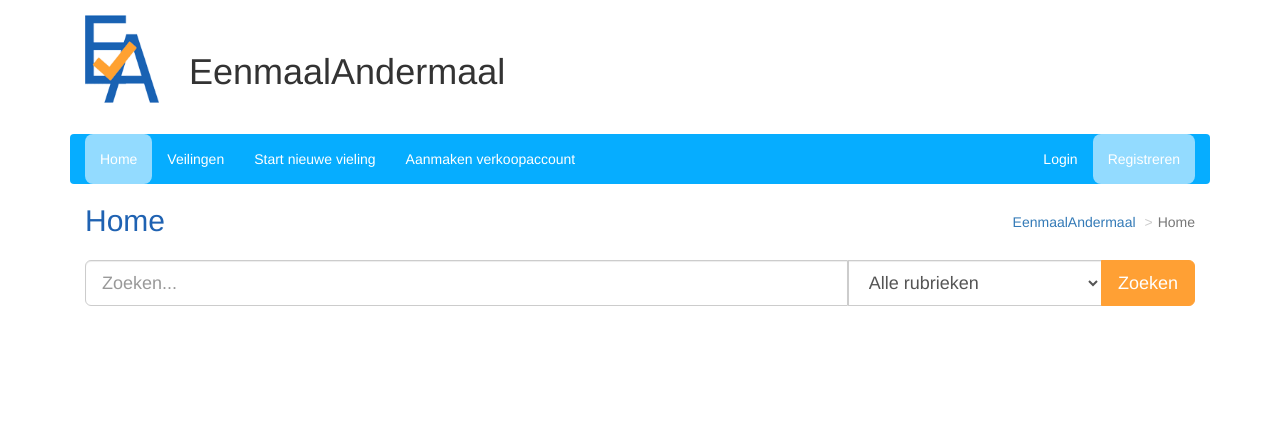
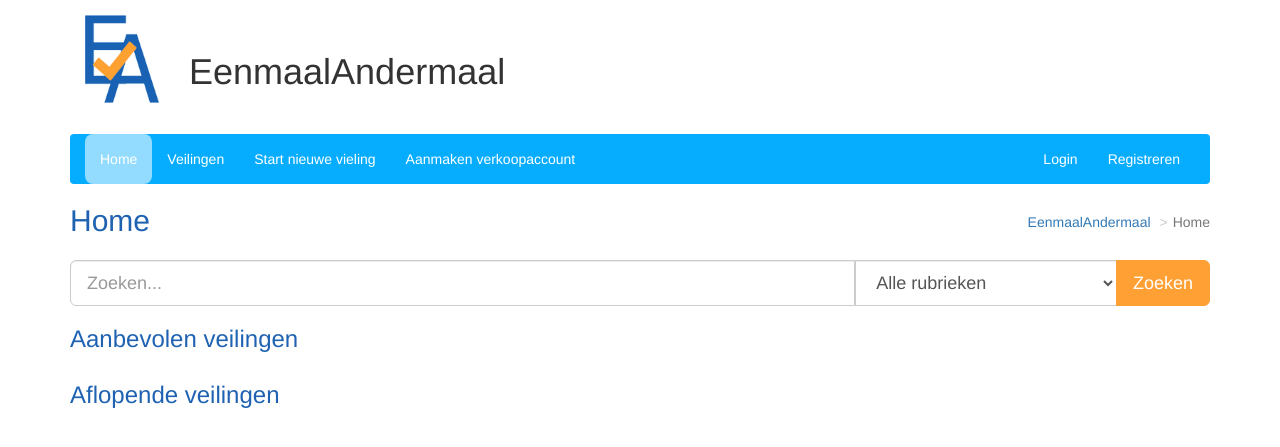
Before and after one commit to PiekJ/I-Project-EenmaalAndermaal, a PHP site: page / in a window 1280 px wide. Shown: the top 447 px of the page. Run offline with PHP 8.4, Linux system fonts and the light colour scheme.

Commit message:
Homepage

```diff
--- a/css/template.css
+++ b/css/template.css
@@ -23,8 +23,11 @@
 }
 .header-pagetitle{
     float: left;
+    margin: 0;
+}
+
+h2, h3, h4, h5, h6{
     color: #1f62b2;
-    margin: 0 0 0 15px;
 }
 
 .navbar-template{
@@ -34,6 +37,7 @@
 .breadcrumb{
     float: right;
     background: none;
+    padding: 8px 0;
 }
 .breadcrumb>li+li:before{
     content: '>';
@@ -86,9 +90,6 @@
     margin: 0;
 }
 
-.search-group{
-    padding: 0 15px;
-}
 .search-group .search-form-control{
     width: 75%;
 }
--- a/index.php
+++ b/index.php
@@ -39,7 +39,7 @@
 
                         <ul class="nav navbar-nav navbar-right">
                             <li><a href="#">Login</a></li>
-                            <li class="active"><a href="#">Registreren</a></li>
+                            <li><a href="#">Registreren</a></li>
                         </ul>
                     </div>
                 </div>
@@ -72,6 +72,18 @@
                     </form>
                 </div>
             </div>
+
+            <div class="row">
+                <div class="col-md-12">
+                    <h3>Aanbevolen veilingen</h3>
+                </div>
+            </div>
+
+            <div class="row">
+                <div class="col-md-12">
+                    <h3>Aflopende veilingen</h3>
+                </div>
+            </div>
         </div>
 
 
```
